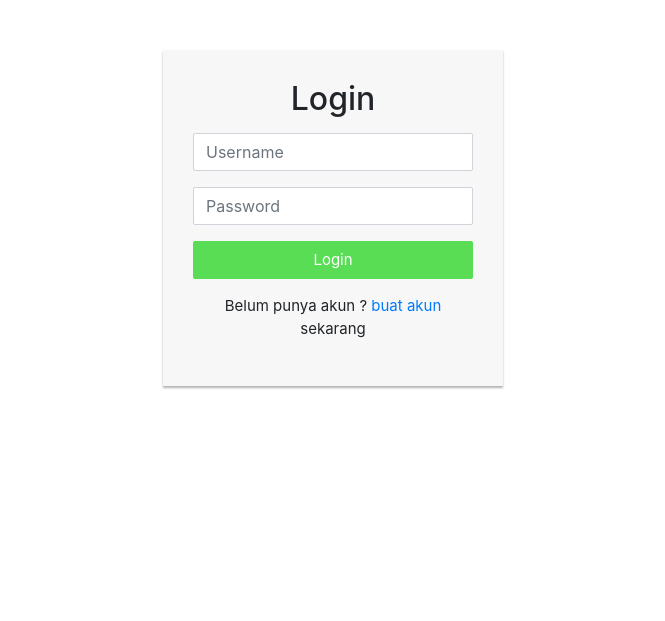
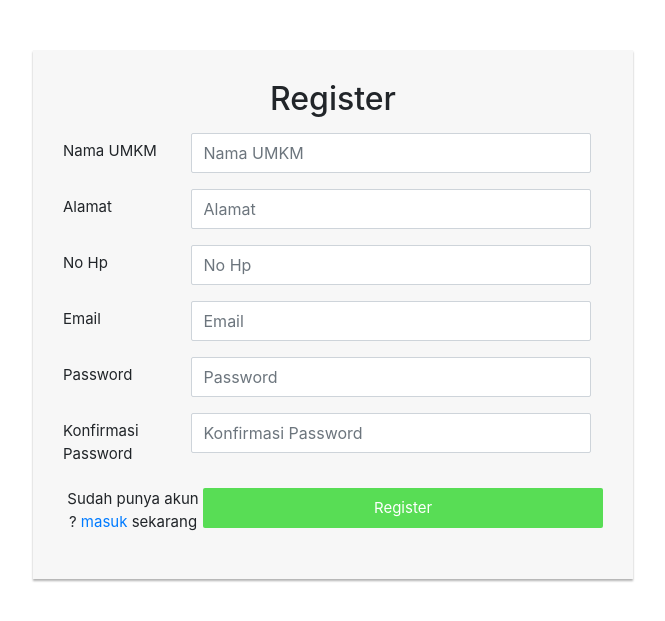
Before and after one commit to fuadpuadun/portalPoS, a CodeIgniter 4 app: template app/Views/v_register.php in a window 1280 px wide. Shown: the top 621 px of the page, without its empty margins (307-972 px from the left). Run offline with PHP 8.4 and a stand-in for CodeIgniter, Linux system fonts and the light colour scheme; the template is opened without the code that fills it, so the values that code supplies are empty; some libraries are stand-ins or nearby versions.

Commit message:
Commit Sore
sisa register belum beres, konfirm password sama perataan text belum bener

```diff
--- a/app/Views/v_register.php
+++ b/app/Views/v_register.php
@@ -7,11 +7,12 @@
         <link rel="stylesheet" href="https://stackpath.bootstrapcdn.com/bootstrap/4.5.0/css/bootstrap.min.css">
         <link rel="stylesheet" href="https://maxcdn.bootstrapcdn.com/font-awesome/4.7.0/css/font-awesome.min.css">
         <script src="https://code.jquery.com/jquery-3.5.1.min.js"></script>
-<script src="https://cdn.jsdelivr.net/npm/popper.js@1.16.0/dist/umd/popper.min.js"></script>
+        <script script src="https://cdn.jsdelivr.net/npm/popper.js@1.16.0/dist/umd/popper.min.js"></script>
         <script src="https://stackpath.bootstrapcdn.com/bootstrap/4.5.0/js/bootstrap.min.js"></script>
+
         <style>
             .login-form {
-    width: 340px;
+                width: 600px;
                 margin: 50px auto;
   	            font-size: 15px;
             }
@@ -25,31 +26,53 @@
                 margin: 0 0 15px;
             }
             .form-control, .btn {
-    min-height: 38px;
+                width: 400px;
+                min-height: 40px;
                 border-radius: 2px;
             }
             .btn {
                 font-size: 15px;
+                background-color:#58DD55;
                 color: #FFFFFF;
-    <!--font-weight: bold;-->
             }
         </style>
     </head>
     <body>
         <div class="login-form">
             <form action="/examples/actions/confirmation.php" method="post">
-        <h2 class="text-center">Login</h2>
-        <div class="form-group">
-            <input type="text" class="form-control" placeholder="Username" required="required">
+                <h2 class="text-center">Register</h2>
+                <!--Isian-->
+                <div class="form-group row">
+                <label for="staticNamaUMKM" class="col-sm-3 col-form-label">Nama UMKM</label>
+                    <input type="text" class="form-control" placeholder="Nama UMKM" required="required">
                 </div>
-        <div class="form-group">
+                <div class="form-group row">
+                <label for="staticAlamat" class="col-sm-3 col-form-label">Alamat</label>
+                    <input type="text" class="form-control" placeholder="Alamat" required="required">
+                </div>
+                <div class="form-group row">
+                <label for="staticNoHp" class="col-sm-3 col-form-label">No Hp</label>
+                    <input type="text" class="form-control" placeholder="No Hp" required="required">
+                </div>
+                <div class="form-group row">
+                <label for="email" class="col-sm-3 col-form-label">Email</label>
+                    <input type="text" class="form-control" placeholder="Email" required="required">
+                </div>
+                <!--pw-->
+                <div class="form-group row">
+                <label for="pw" class="col-sm-3 col-form-label">Password</label>
                     <input type="password" class="form-control" placeholder="Password" required="required">
                 </div>
-        <div class="form-group">
-            <button type="submit" class="btn  btn-block" style="background-color: #58DD55 !important;">Login</button>
+                <div class="form-group row">
+                <label for="konfirmPw" class="col-sm-3 col-form-label">Konfirmasi Password</label>
+                    <input type="password" class="form-control" placeholder="Konfirmasi Password" required="required">
+                </div>
+                <!--Tombol Register-->
+                <div class="form-group" >
+                    <button type="submit" class="btn  btn-block float-right">Register</button>
                 </div>
                 <div class="clearfix">
-            <p class="text-center">Belum punya akun ? <a href="//renol">buat akun</a> sekarang</p>
+                    <p class="text-center">Sudah punya akun ? <a href="//renol">masuk</a> sekarang</p>
                 </div>
             </form>
         </div>
```
Also changed, not shown: app/Views/v_login.php (+4 -3 lines), app/Views/v_template.php (+7 -1 lines). Lines whose indentation alone changed are shown as unchanged.
